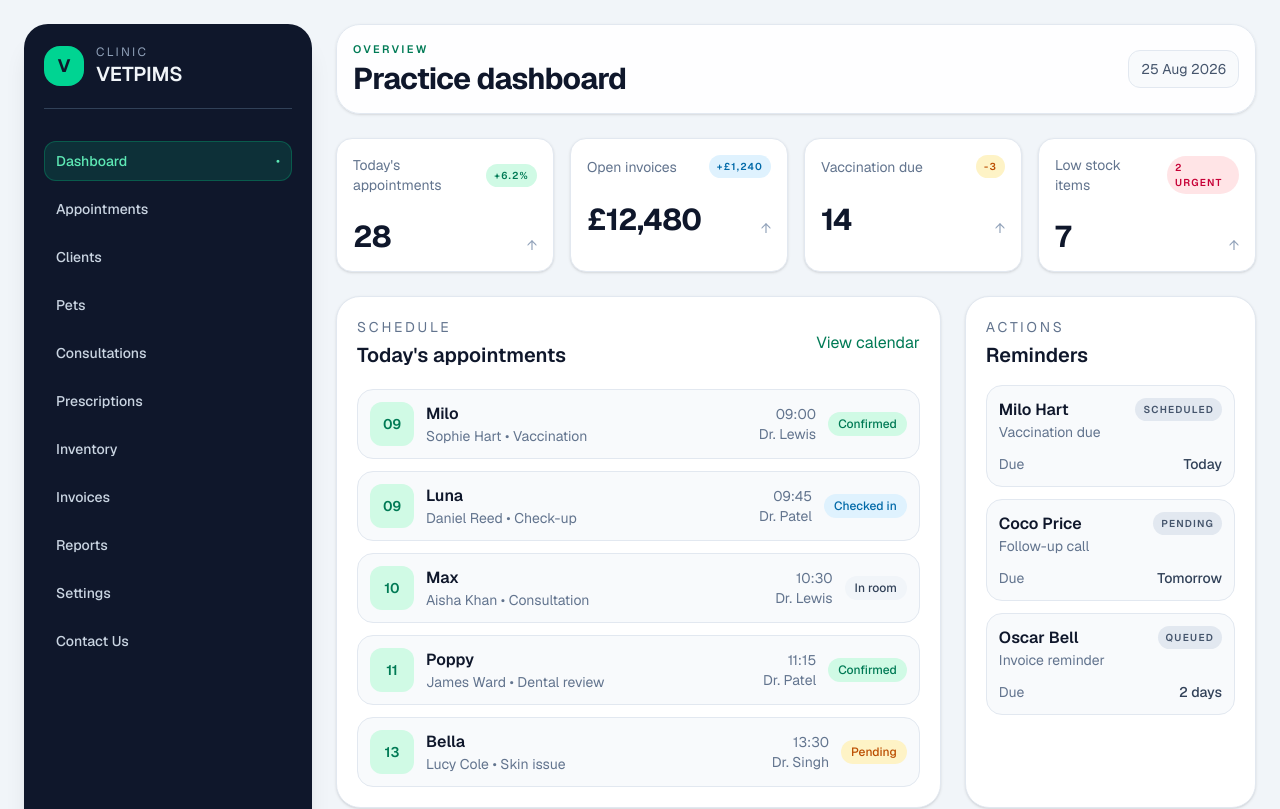
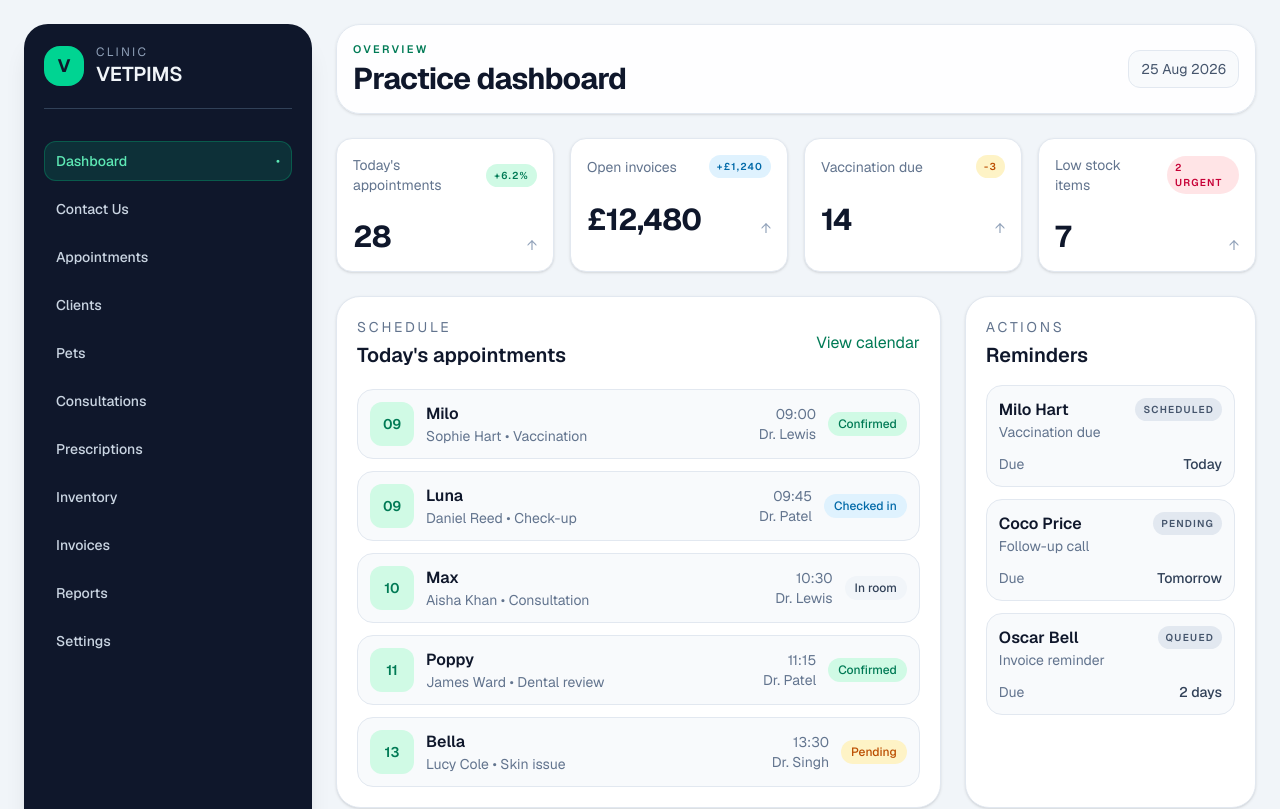
Before and after one commit to ShaluSasi/VetPIMS, a Next.js app: page / in a window 1280 px wide. Shown: the top 809 px of the page. Built offline with nearby package versions, Linux system fonts and the light colour scheme.

Commit message:
Make Contact Us easier to find

```diff
--- a/components/app-shell.tsx
+++ b/components/app-shell.tsx
@@ -6,6 +6,7 @@ import type { ReactNode } from "react";
 
 const navItems = [
   { label: "Dashboard", href: "/" },
+  { label: "Contact Us", href: "/contact" },
   { label: "Appointments", href: "/appointments" },
   { label: "Clients", href: "/clients" },
   { label: "Pets", href: "/pets" },
@@ -15,7 +16,6 @@ const navItems = [
   { label: "Invoices", href: "/invoices" },
   { label: "Reports", href: "/reports" },
   { label: "Settings", href: "/settings" },
-  { label: "Contact Us", href: "/contact" },
 ];
 
 export function AppShell({ children }: { children: ReactNode }) {
```
